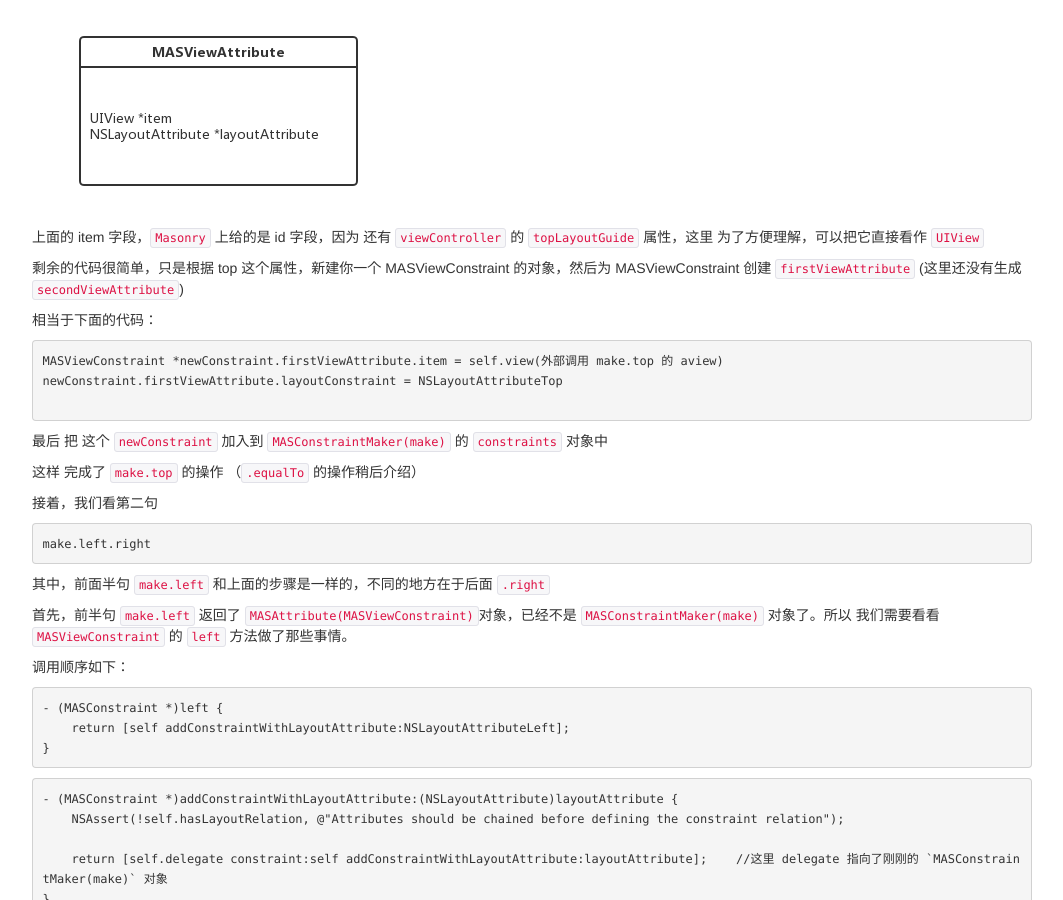
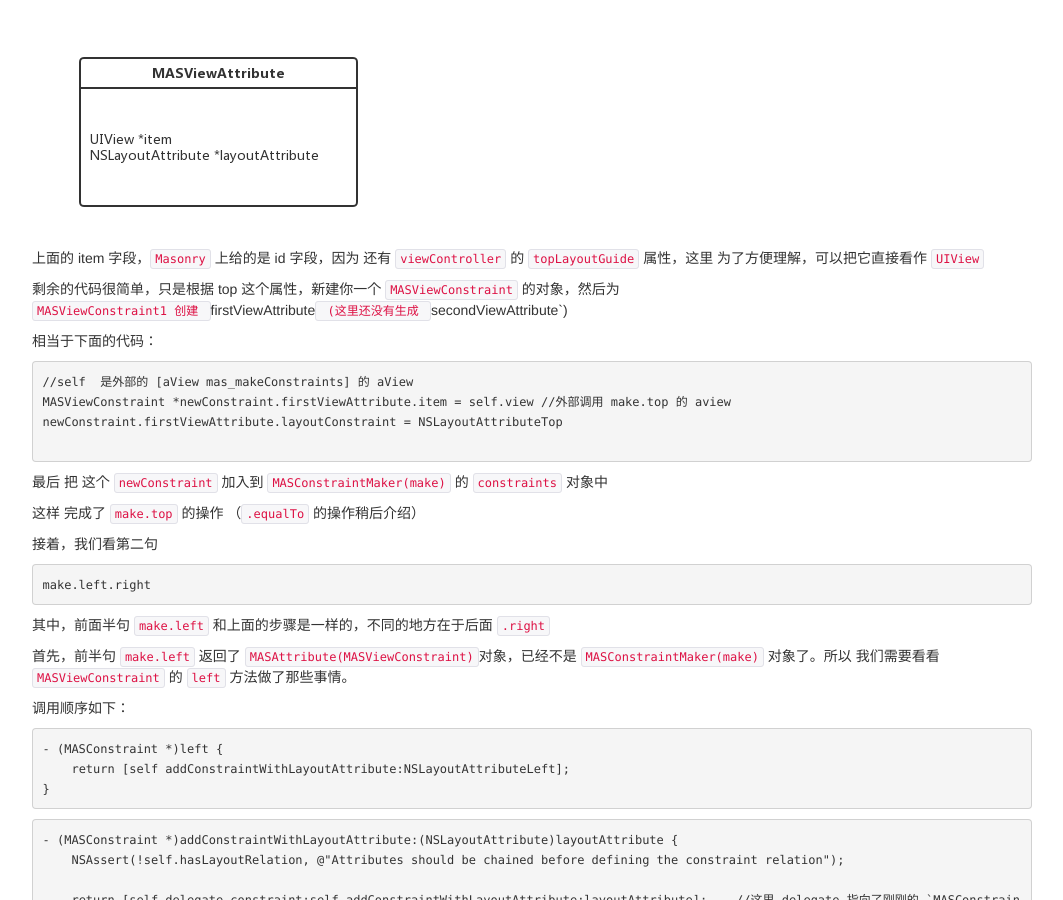
Before and after one commit to VioletHill/VioletHill.github.io, a Jekyll site: the page built from _posts/blog/2017-03-07-masonry.md, in a window 1280 px wide and 900 px high, scrolled down 2494 px. Shown: the whole window, without its empty margins (108-1171 px from the left). Built offline with Jekyll 4.4.1, drawn with Linux system fonts in a browser that asks for light colours; comment, search, counter and statistics services are not loaded; some of the changed text lies outside the part shown.

Commit message:
修改部分文章

````diff
--- a/_posts/blog/2017-03-07-masonry.md
+++ b/_posts/blog/2017-03-07-masonry.md
@@ -107,12 +107,13 @@ make.top
 
 上面的 item 字段，`Masonry` 上给的是 id 字段，因为 还有 `viewController` 的 `topLayoutGuide` 属性，这里 为了方便理解，可以把它直接看作 `UIView`
 
-剩余的代码很简单，只是根据 top 这个属性，新建你一个 MASViewConstraint 的对象，然后为 MASViewConstraint 创建 `firstViewAttribute` (这里还没有生成 `secondViewAttribute`)
+剩余的代码很简单，只是根据 top 这个属性，新建你一个 `MASViewConstraint` 的对象，然后为 `MASViewConstraint1 创建 `firstViewAttribute` (这里还没有生成 `secondViewAttribute`)
 
 相当于下面的代码：
 
 ```
-MASViewConstraint *newConstraint.firstViewAttribute.item = self.view(外部调用 make.top 的 aview)
+//self  是外部的 [aView mas_makeConstraints] 的 aView
+MASViewConstraint *newConstraint.firstViewAttribute.item = self.view //外部调用 make.top 的 aview
 newConstraint.firstViewAttribute.layoutConstraint = NSLayoutAttributeTop
 
 ```
@@ -382,7 +383,7 @@ for (MASConstraint *constraint in constraints) {
 }
 ```
 
-这段代码是 install 的最后一个步骤，整体来说比较简单，就是把 `MASViewConstraint` 变成 `NSLayoutConstraint` 加入到具体的 `UIView` 当中，如果你还不清楚怎么用系统的 API 写 `AutoLayout` 的话，可以点[`这里`]()。
+这段代码是 install 的最后一个步骤，整体来说比较简单，就是把 `MASViewConstraint` 变成 `NSLayoutConstraint` 加入到具体的 `UIView` 当中，如果你还不清楚怎么用系统的 API 写 `AutoLayout` 的话，可以点[这里](/autolayout)。
 
 其中 `mas_closestCommonSuperview` 是找 `firstViewAttribute.view` 和 `secondViewAttribute.view` 的共同公共的父 `View`, 这里的算法很简单，只是单纯的遍历
 
@@ -404,3 +405,5 @@ for (MASConstraint *constraint in constraints) {
     return closestCommonSuperview;
 }
 ```
+
+截止为止，`Masonry` 的 `mas_makeConstraints` 的整个过程全部分析完毕，对于剩下的 `mas_remakeConstraints` 和 `mas_updateConstraints` 大同小异，这里不再做更多陈述
````
Also changed, not shown: other parts of _posts/blog/2017-03-07-masonry.md (+2 -2 lines).
